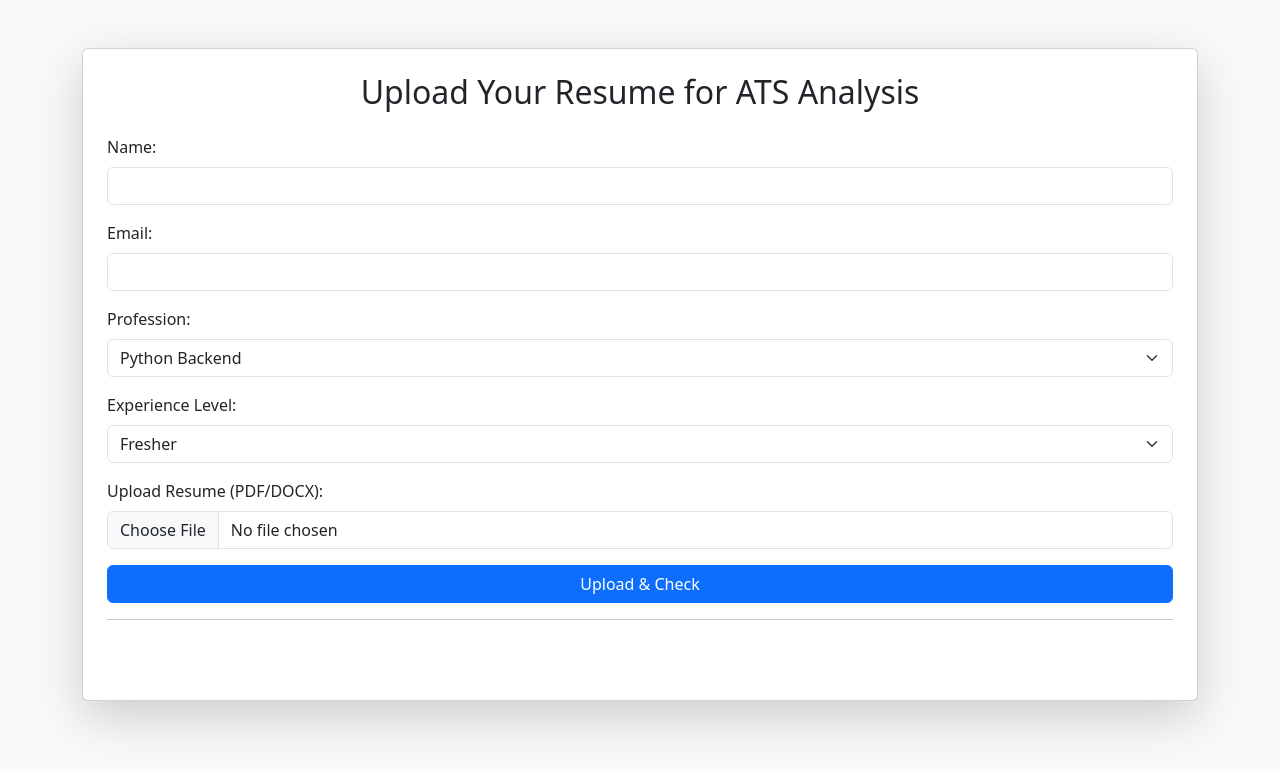
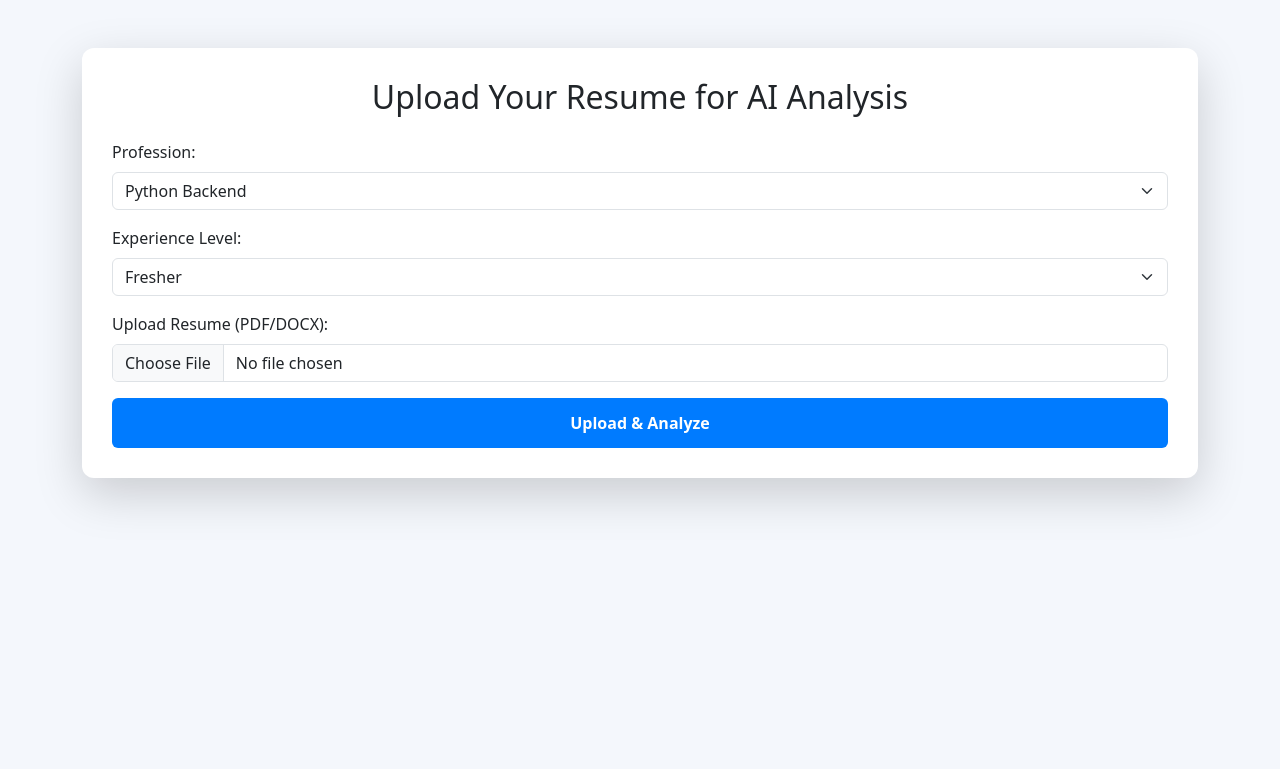
Before and after one commit to HarshSaliya/CareerGo, a Django app: template templates/home.html in a window 1280 px wide. Shown: the top 769 px of the page. Run offline with Django 3.2, Linux system fonts and the light colour scheme; the template is opened without the code that fills it, so the values that code supplies are empty; parts of the project's set-up code (start-up, migrations or seed data) failed here and were passed over.

Commit message:
resume added

```diff
--- a/resumeats/forms.py
+++ b/resumeats/forms.py
@@ -4,4 +4,4 @@ from .models import Resume
 class ResumeUploadForm(forms.ModelForm):
     class Meta:
         model = Resume
-        fields = ["name", "email", "profession", "experience_level", "resume_file"]
+        fields = ["profession", "experience_level", "resume_file"]
--- a/templates/home.html
+++ b/templates/home.html
@@ -5,25 +5,73 @@
     <meta name="viewport" content="width=device-width, initial-scale=1.0">
     <title>ATS Resume Checker</title>
     <link href="https://cdn.jsdelivr.net/npm/bootstrap@5.3.0/dist/css/bootstrap.min.css" rel="stylesheet">
+    <script src="https://cdnjs.cloudflare.com/ajax/libs/jquery/3.6.0/jquery.min.js"></script>
+    <style>
+        body {
+            background-color: #f4f7fc;
+        }
+        .card {
+            border: none;
+            border-radius: 12px;
+            padding: 30px;
+        }
+        .btn-custom {
+            background-color: #007bff;
+            color: white;
+            font-weight: bold;
+            padding: 12px;
+            border-radius: 6px;
+        }
+        .btn-custom:hover {
+            background-color: #0056b3;
+        }
+        .loading-box {
+            display: none;
+            text-align: center;
+            margin-top: 20px;
+        }
+        .loading-box img {
+            width: 80px;
+        }
+        .feedback-box {
+            display: none;
+            margin-top: 20px;
+            padding: 20px;
+            border-radius: 8px;
+            background: #fff;
+            box-shadow: 0 4px 10px rgba(0, 0, 0, 0.1);
+        }
+        .feedback-box h3 {
+            color: #007bff;
+        }
+        .feedback-list {
+            text-align: left;
+            padding: 0;
+            list-style: none;
+        }
+        .feedback-list li {
+            opacity: 0;
+            animation: fadeIn 1s ease-in-out forwards;
+            margin-bottom: 10px;
+            font-size: 16px;
+        }
+        @keyframes fadeIn {
+            from { opacity: 0; transform: translateY(10px); }
+            to { opacity: 1; transform: translateY(0); }
+        }
+    </style>
 </head>
-<body class="bg-light">
+<body>
     <div class="container mt-5">
-        <div class="card shadow-lg p-4">
-            <h2 class="text-center mb-4">Upload Your Resume for ATS Analysis</h2>
+        <div class="card shadow-lg">
+            <h2 class="text-center mb-4">Upload Your Resume for AI Analysis</h2>
             <form id="resumeForm" enctype="multipart/form-data">
                 {% csrf_token %}
                 <div class="mb-3">
-                    <label class="form-label">Name:</label>
-                    <input type="text" name="name" class="form-control" required>
-                </div>
-                <div class="mb-3">
-                    <label class="form-label">Email:</label>
-                    <input type="email" name="email" class="form-control" required>
-                </div>
-                <div class="mb-3">
                     <label class="form-label">Profession:</label>
-                    <select name="profession" class="form-select">
+                    <select name="profession" class="form-select" required>
                         <option value="Python Backend">Python Backend</option>
+                        <option value="Frontend">Frontend</option>
                         <option value="Java Backend">Java Backend</option>
                         <option value="Data Science">Data Science</option>
                         <option value="PHP">PHP</option>
@@ -31,7 +79,7 @@
                 </div>
                 <div class="mb-3">
                     <label class="form-label">Experience Level:</label>
-                    <select name="experience_level" class="form-select">
+                    <select name="experience_level" class="form-select" required>
                         <option value="Fresher">Fresher</option>
                         <option value="Intermediate">Intermediate</option>
                         <option value="Experienced">Experienced</option>
@@ -39,20 +87,40 @@
                 </div>
                 <div class="mb-3">
                     <label class="form-label">Upload Resume (PDF/DOCX):</label>
-                    <input type="file" name="resume_file" class="form-control" required>
+                    <input type="file" name="resume_file" class="form-control" accept=".pdf,.docx" required>
                 </div>
-                <button type="submit" class="btn btn-primary w-100">Upload & Check</button>
+                <button type="submit" class="btn btn-custom w-100">Upload & Analyze</button>
             </form>
-            <hr>
-            <h3 id="score" class="text-center mt-3"></h3>
-            <p id="feedback" class="text-center text-muted"></p>
+
+            <!-- Loading Animation -->
+            <div class="loading-box" id="loadingBox">
+                <img src="https://i.gifer.com/ZZ5H.gif" alt="Loading">
+                <p class="mt-2">AI is analyzing your resume... Please wait.</p>
+            </div>
+
+            <!-- Feedback Section -->
+            <div class="feedback-box" id="feedbackBox">
+                <h3 class="text-center" id="score"></h3>
+                <ul class="feedback-list" id="feedbackList"></ul>
+            </div>
         </div>
     </div>
 
     <script>
         document.getElementById("resumeForm").addEventListener("submit", function(event) {
             event.preventDefault();
+
             let formData = new FormData(this);
+            let loadingBox = document.getElementById("loadingBox");
+            let feedbackBox = document.getElementById("feedbackBox");
+            let scoreText = document.getElementById("score");
+            let feedbackList = document.getElementById("feedbackList");
+
+            // Reset UI
+            loadingBox.style.display = "block";
+            feedbackBox.style.display = "none";
+            feedbackList.innerHTML = "";
+
             fetch("{% url 'process_resume' %}", {
                 method: "POST",
                 body: formData,
@@ -60,16 +128,35 @@
             })
             .then(response => response.json())
             .then(data => {
-                if (data.error) {
-                    document.getElementById("feedback").innerHTML = `<p class='text-danger'>${data.error}</p>`;
-                } else {
-                    document.getElementById("score").innerText = `Resume Score: ${data.score}/100`;
-                    document.getElementById("feedback").innerText = data.feedback;
-                }
+                setTimeout(() => {
+                    loadingBox.style.display = "none";
+                    feedbackBox.style.display = "block";
+
+                    if (data.error) {
+                        feedbackBox.style.backgroundColor = "#ffdddd";
+                        scoreText.innerText = "Error";
+                        feedbackList.innerHTML = `<li style="color:red;">${data.error}</li>`;
+                    } else {
+                        feedbackBox.style.backgroundColor = "#e7f5ff";
+                        scoreText.innerText = `Resume Score: ${data.score}/100`;
+
+                        let feedbackArray = data.feedback.split("\n"); // Assuming feedback is a paragraph list
+
+                        feedbackArray.forEach((text, index) => {
+                            setTimeout(() => {
+                                let li = document.createElement("li");
+                                li.innerText = text;
+                                li.style.animationDelay = `${index * 0.5}s`;
+                                feedbackList.appendChild(li);
+                            }, index * 500); // Smooth feedback appearance
+                        });
+                    }
+                }, 5000); // Simulated AI analysis delay
             })
             .catch(error => console.error("Error:", error));
         });
     </script>
+
     <script src="https://cdn.jsdelivr.net/npm/bootstrap@5.3.0/dist/js/bootstrap.bundle.min.js"></script>
 </body>
 </html>
```
Also changed, not shown: resumeats/models.py (+9 -4 lines), resumeats/views.py (+37 -21 lines), db.sqlite3, resumeats/migrations/0002_remove_resume_email_remove_resume_name_resume_user_and_more.py (added), 4 other files.
